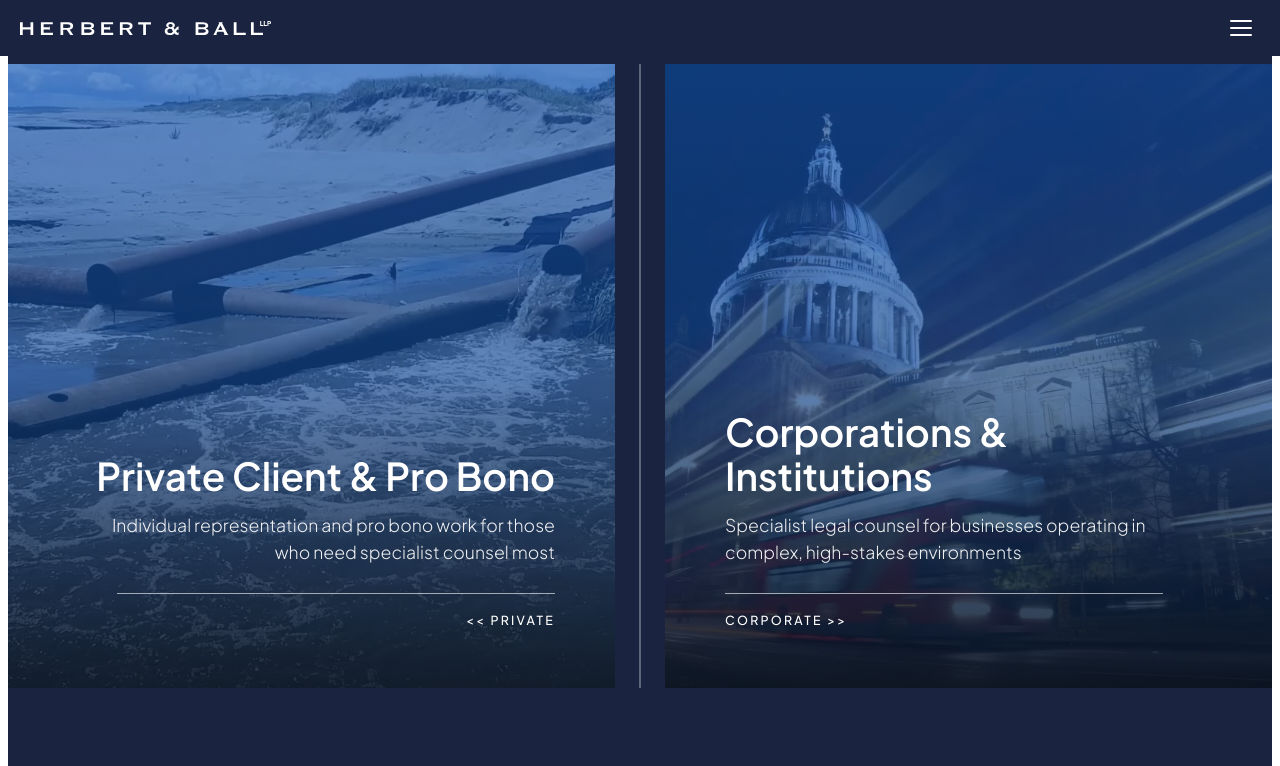
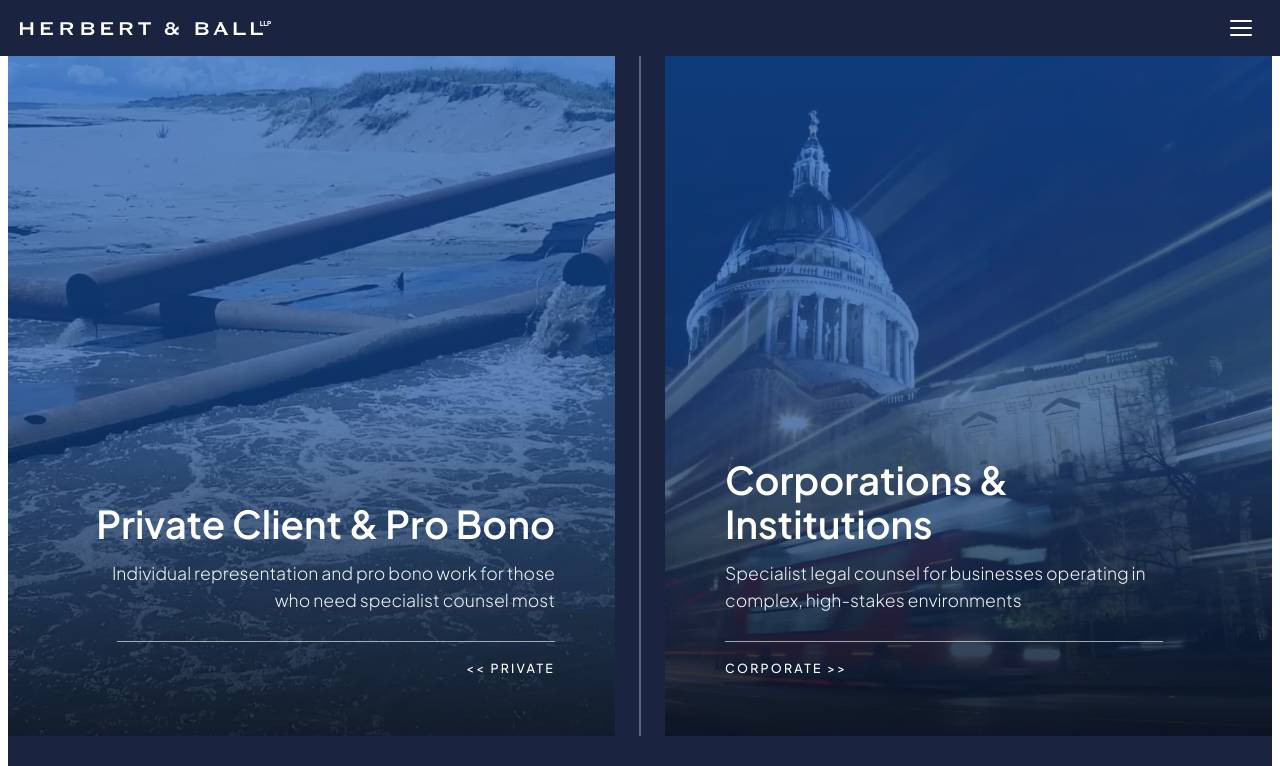
Before and after one commit to federationdesign-design/GandB, a Next.js app: page /home in a window 1280 px wide. Shown: the top 766 px of the page. Built offline with nearby package versions, Linux system fonts and the light colour scheme.

Commit message:
Homepage: fix hero height calc to account for fixed nav

```diff
--- a/app/home/page.tsx
+++ b/app/home/page.tsx
@@ -260,10 +260,10 @@ export default function HomePage() {
 
       {/* ── DESKTOP ─────────────────────────────────────────── */}
       {isMobile === false && (
-        <div style={{ paddingTop: 56 }}>
+        <div>
 
-          {/* ── 78vh hero container — panels and rail share same bounds ── */}
-          <div style={{ position: 'relative', height: '78vh', overflow: 'hidden' }}>
+          {/* ── Hero container — sits below fixed nav, fills visual area ── */}
+          <div style={{ position: 'relative', height: 'calc(78vh + 56px)', marginTop: 56, overflow: 'hidden' }}>
 
             {/* Spine */}
             <div style={{ position: 'absolute', top: 0, bottom: 0, left: '50%', width: 1, background: 'rgba(255,255,255,0.6)', transform: 'translateX(-50%)', zIndex: 3, pointerEvents: 'none' }} />
```
